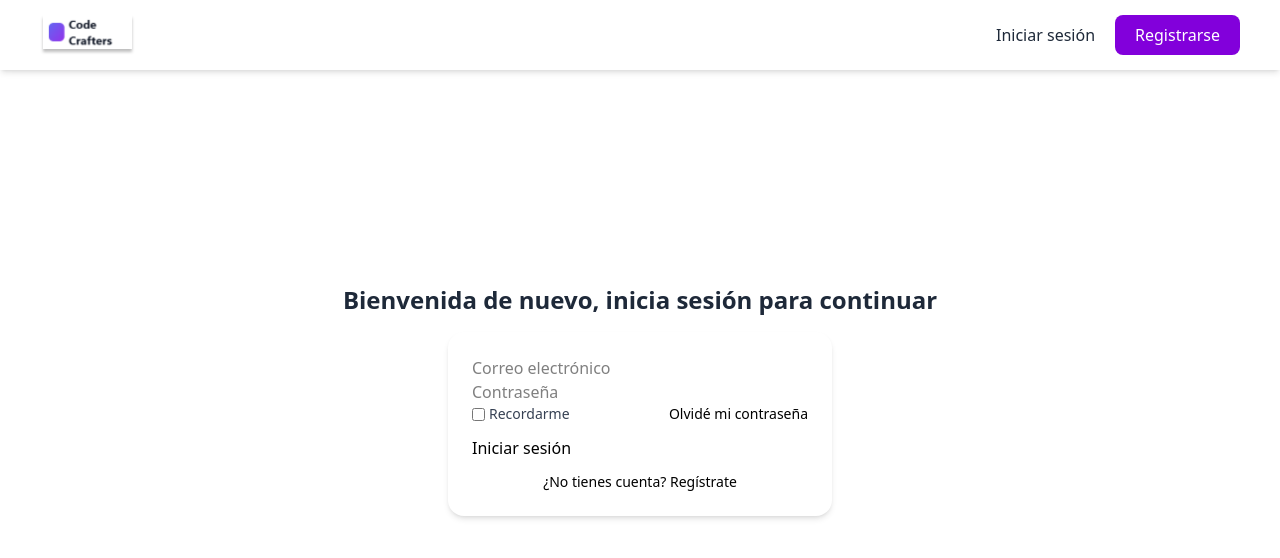
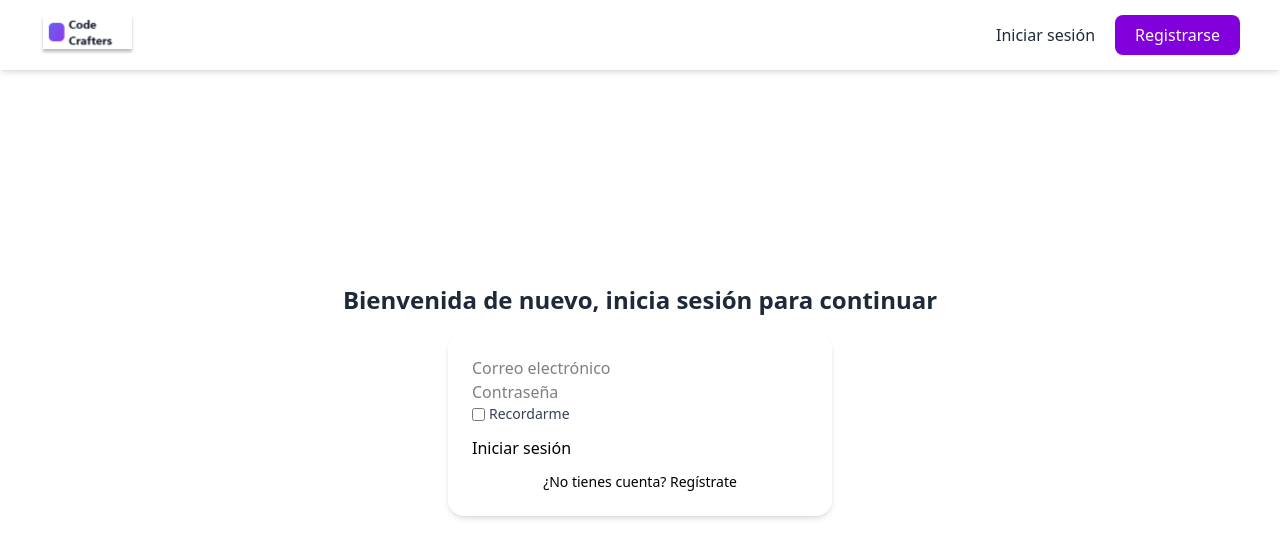
Before and after one commit to CodeCraftwerkers/CCFrontEnd, a React (Vite) app: page /login in a window 1280 px wide. Shown: the top 558 px of the page. Built offline with nearby package versions, Linux system fonts and the light colour scheme.

Commit message:
minor corrections

```diff
--- a/src/App.jsx
+++ b/src/App.jsx
@@ -34,5 +34,5 @@ export default App;
       <Route path="/register" element={<Register/>}/>
       <Route path="/profile" element={<Profile/>}/>
       <Route path="/events" element={<Events/>}/>
-      <Route path="/recover" element={<Recover/>}/>
+      <Route path="/dashboard" element={<Dashboard/>}/>
 */
--- a/src/components/NavBar.jsx
+++ b/src/components/NavBar.jsx
@@ -1,6 +1,6 @@
 export default function NavBar() {
   return (
-    <nav className="w-screen fixed top-0 left-0 bg-white shadow-md z-[9999]">
+    <nav className="w-screen fixed top-0 left-0 bg-white shadow-md z-9999">
       <div className="flex items-center justify-between px-6 md:px-10 py-4 h-[70px]">
         <img
           src="/LogoMobile.svg"
--- a/src/components/login/LoginForm.jsx
+++ b/src/components/login/LoginForm.jsx
@@ -90,9 +90,7 @@ return (
                 />
                 Recordarme
             </label>
-            <a href="/recover" className="link-primary">
-                Olvidé mi contraseña
-            </a>
+
         </div>
 
         <button type="submit" className="btn-primary">
```
